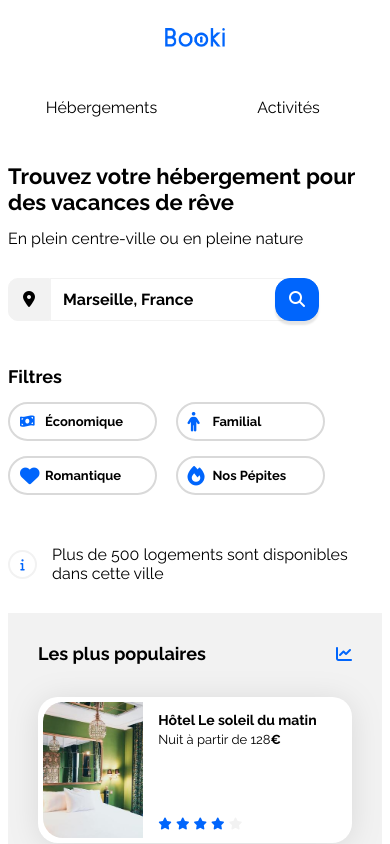
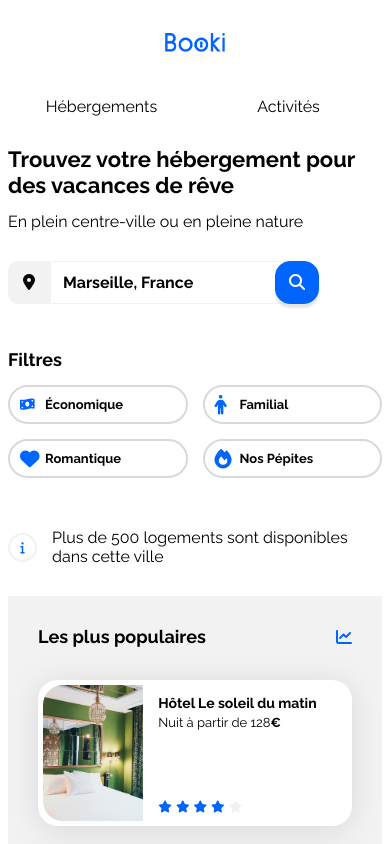
Before and after one commit to VanessaViaud/booki, a plain HTML site: page index.html in a window 390 px wide. Shown: the top 844 px of the page. Drawn offline with Linux system fonts and the light colour scheme.

Commit message:
fix/expand_width_small_devices

```diff
--- a/css/style.css
+++ b/css/style.css
@@ -84,7 +84,7 @@ header {
 
 header img {
     width: 60px;
-    padding-top: 20px;
+    padding-top: 25px;
 }
 
 nav li {
@@ -97,17 +97,18 @@ nav li {
     flex-direction: row;
     justify-content: space-between;
     gap: 50px;
+    margin:0px
 }
 
 nav a {
-    padding-top: 15px;
+    padding-top: 25px;
 }
 
 nav a:active,
 nav a:hover {
     color: var(--main-color);
     border-top: 1px solid var(--main-color);
-    padding-top: 15px;
+    padding-top: 25px;
 }
 
 /***** recherche hébergements ******/
@@ -600,12 +601,16 @@ footer {
     .boutons-filtres {
         display: grid;
         grid-template-columns: 1fr 1fr;
-        width: 320px;
+        width: 100%;
     }
 
     .style-filtres {
         margin-left: 0px;
-        width: 125px;
+
+    }
+
+    .hebergements-and-populaires {
+        width: 100%;
     }
 
     .hebergements {
```
